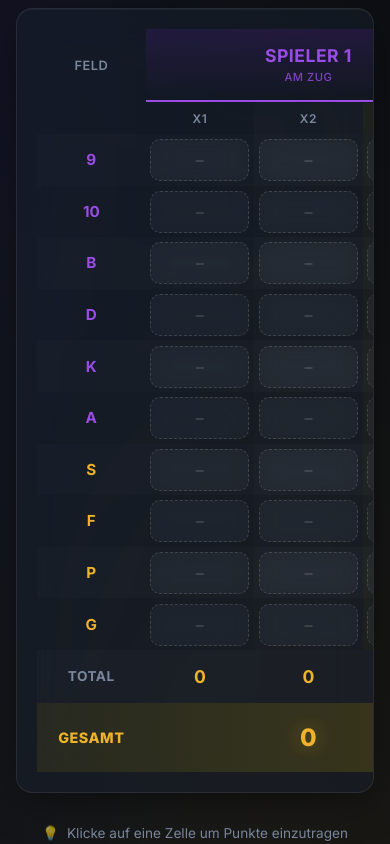
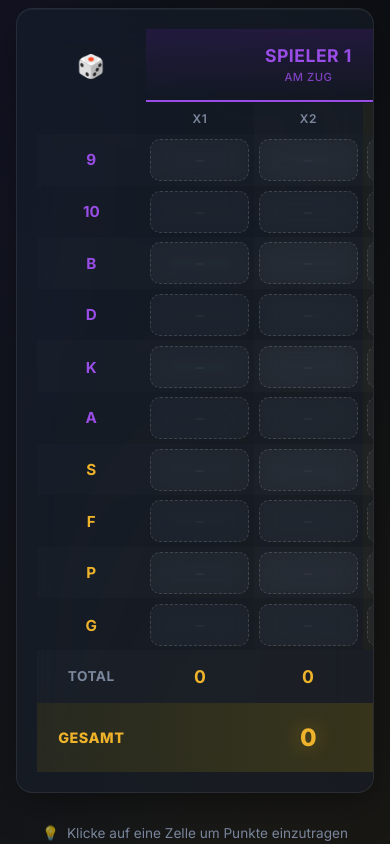
Before and after one commit to Daniel446f6c/Pokelinger-Eskalari, a React (Vite) app: page / in a window 390 px wide. Both pictures are taken after a click on the button "🎲 Spiel Starten". Shown: the part 152-996 px from the top of the page. Built offline with nearby package versions, Linux system fonts and the light colour scheme.

Commit message:
feat(ui): improve mobile ux and add visual polish
- Implement sticky positioning for the first column on mobile
- Replace "FELD" text header with a cube icon
- Add pop-in animation for newly entered scores, totals and grand totals
- Add festive confetti animation for "Grande" moments

```diff
--- a/package.json
+++ b/package.json
@@ -1,7 +1,7 @@
 {
   "name": "pokelinger-eskalari",
   "private": true,
-  "version": "0.1.0",
+  "version": "0.2.0",
   "type": "module",
   "scripts": {
     "dev": "vite",
@@ -10,11 +10,13 @@
     "preview": "vite preview"
   },
   "dependencies": {
+    "canvas-confetti": "^1.9.4",
     "react": "^19.2.0",
     "react-dom": "^19.2.0"
   },
   "devDependencies": {
     "@eslint/js": "^9.39.1",
+    "@types/canvas-confetti": "^1.9.0",
     "@types/node": "^24.10.1",
     "@types/react": "^19.2.5",
     "@types/react-dom": "^19.2.3",
--- a/src/components/ScoreSheet/ScoreTable.tsx
+++ b/src/components/ScoreSheet/ScoreTable.tsx
@@ -2,6 +2,7 @@ import { useState } from 'react';
 import { useGame } from '../../context/GameContext';
 import { ROW_KEYS, type RowKey } from '../../types/game';
 import ScoreInputModal from '../Input/ScoreInputModal';
+import confetti from 'canvas-confetti';
 
 const ScoreTable = () => {
     const { players, mode, updateScore, currentPlayerId } = useGame();
@@ -24,10 +25,45 @@ const ScoreTable = () => {
         setEditingCell({ playerId, colIndex, rowKey, currentVal: val, playerName });
     };
 
+    const triggerGrandeConfetti = () => {
+        const duration = 3 * 1000;
+        const animationEnd = Date.now() + duration;
+        const defaults = { startVelocity: 30, spread: 360, ticks: 60, zIndex: 0 };
+
+        const randomInRange = (min: number, max: number) => Math.random() * (max - min) + min;
+
+        const interval: any = setInterval(function () {
+            const timeLeft = animationEnd - Date.now();
+
+            if (timeLeft <= 0) {
+                return clearInterval(interval);
+            }
+
+            const particleCount = 50 * (timeLeft / duration);
+
+            // Konfetti von links und rechts schießen
+            confetti({
+                ...defaults,
+                particleCount,
+                origin: { x: randomInRange(0.1, 0.3), y: Math.random() - 0.2 },
+                colors: ['#FFD700', '#8A2BE2', '#FFFFFF'] // Gold, Violett, Weiß
+            });
+            confetti({
+                ...defaults,
+                particleCount,
+                origin: { x: randomInRange(0.7, 0.9), y: Math.random() - 0.2 },
+                colors: ['#FFD700', '#8A2BE2', '#FFFFFF']
+            });
+        }, 250);
+    };
+
     const handleInputConfirm = (val: number | null) => {
         if (editingCell) {
             if (val !== null) {
                 updateScore(editingCell.playerId, editingCell.colIndex, editingCell.rowKey, val);
+                if (editingCell.rowKey === 'G' && val > 0) {
+                    triggerGrandeConfetti();
+                }
             }
             setEditingCell(null);
         }
@@ -40,11 +76,10 @@ const ScoreTable = () => {
                     <tr>
                         <th style={{
                             textAlign: 'center',
-                            padding: '0.5rem',
-                            color: 'var(--text-muted)',
-                            fontSize: '0.8rem'
+                            padding: '0.1rem',
+                            fontSize: '1.4rem'
                         }}>
-                            Feld
+                            🎲
                         </th>
                         {players.map(p => {
                             const isActive = p.id === currentPlayerId;
@@ -119,6 +154,9 @@ const ScoreTable = () => {
                             background: rowIdx % 2 === 0 ? 'rgba(255,255,255,0.015)' : 'transparent'
                         }}>
                             <td style={{
+                                position: 'sticky',
+                                left: 0,
+                                zIndex: 5,
                                 padding: '0.75rem 1rem',
                                 fontWeight: 700,
                                 color: ['S', 'F', 'P', 'G'].includes(key) ? 'var(--gold)' : 'var(--accent-color)',
@@ -174,7 +212,17 @@ const ScoreTable = () => {
                                                     transition: 'all 0.2s ease'
                                                 }}
                                             >
-                                                {val !== null ? val : '–'}
+                                                {val !== null ? (
+                                                    <span
+                                                        key={val}
+                                                        className="animate-score"
+                                                        style={{ display: 'inline-block' }}
+                                                    >
+                                                        {val}
+                                                    </span>
+                                                ) : (
+                                                    <span style={{ opacity: 0.3 }}>–</span>
+                                                )}
                                             </button>
                                         </td>
                                     );
@@ -206,7 +254,9 @@ const ScoreTable = () => {
                                     color: 'var(--gold)',
                                     fontSize: '1.1rem'
                                 }}>
-                                    {calculateColumnSum(col)}
+                                    <span key={calculateColumnSum(col)} className="animate-score" style={{ display: 'inline-block' }}>
+                                        {calculateColumnSum(col)}
+                                    </span>
                                 </td>
                             ))
                         ))}
@@ -242,7 +292,9 @@ const ScoreTable = () => {
                                             textShadow: '0 0 20px hsla(42, 85%, 55%, 0.4)'
                                         }}
                                     >
-                                        {grandTotal}
+                                        <span key={grandTotal} className="animate-score" style={{ display: 'inline-block' }}>
+                                            {grandTotal}
+                                        </span>
                                     </td>
                                 );
                             })}
--- a/src/index.css
+++ b/src/index.css
@@ -359,3 +359,43 @@ input[type="checkbox"]:hover {
     padding: 0.6em 1em;
   }
 }
+
+/* Animation for newly entered numbers */
+@keyframes score-pop {
+  0% {
+    transform: scale(0.5);
+    opacity: 0;
+  }
+
+  70% {
+    transform: scale(1.1);
+  }
+
+  100% {
+    transform: scale(1);
+    opacity: 1;
+  }
+}
+
+/* Gold Shimmer Effect */
+@keyframes gold-shimmer {
+  0% {
+    box-shadow: 0 0 0px var(--gold);
+  }
+
+  50% {
+    box-shadow: 0 0 15px var(--gold);
+  }
+
+  100% {
+    box-shadow: 0 0 0px var(--gold);
+  }
+}
+
+.animate-score {
+  animation: score-pop 0.4s cubic-bezier(0.175, 0.885, 0.32, 1.275) forwards;
+}
+
+.last-updated {
+  animation: gold-shimmer 0.6s ease-out;
+}
```
Also changed, not shown: 1 other file (tests, documents, lock files or other folders).
